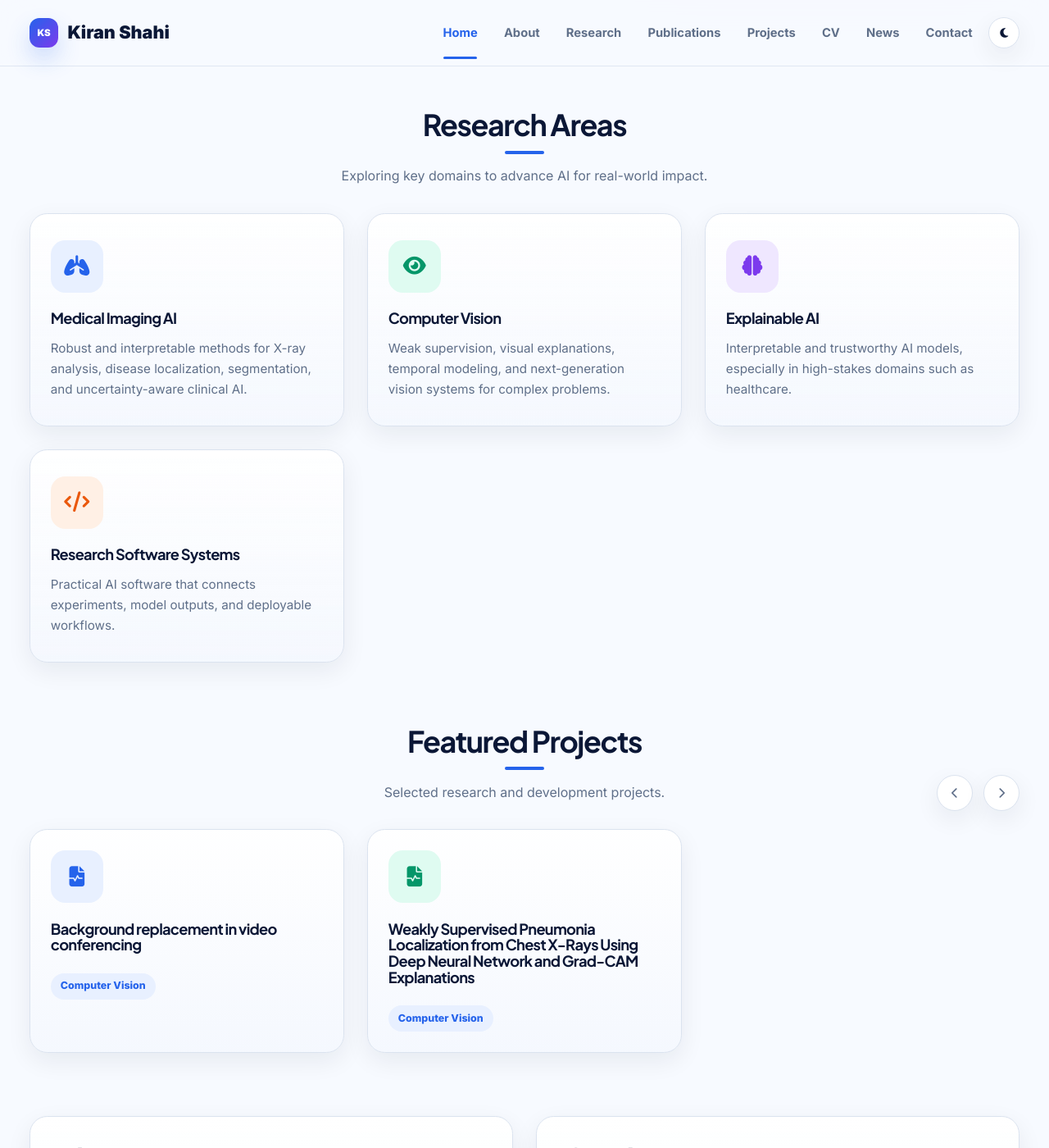
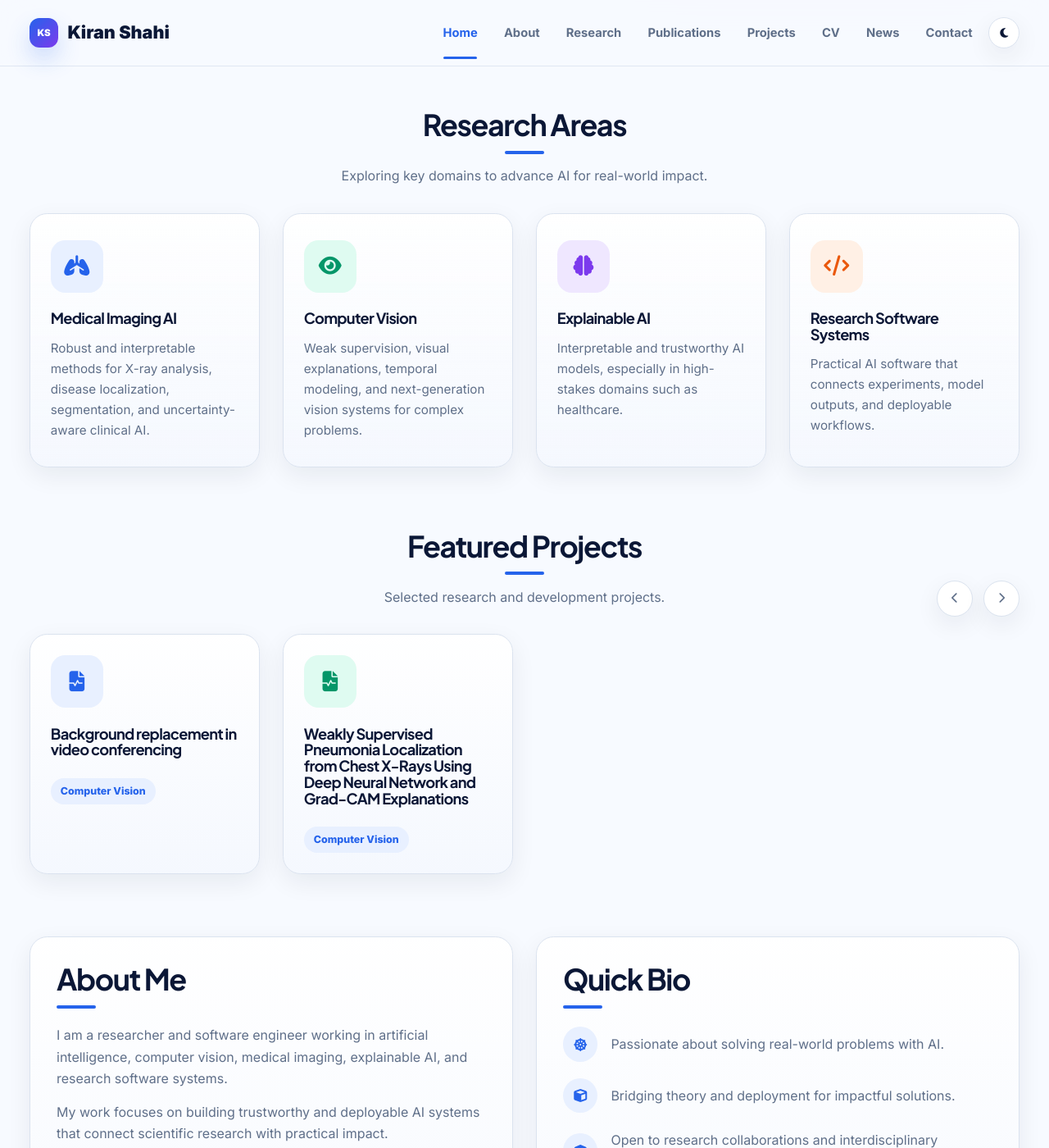
Before and after one commit to kiranshahi/kiranshahi.github.io, a Jekyll site: the page built from index.html, in a window 1280 px wide and 1400 px high, scrolled down 830 px. Shown: the whole window at 82% size. Built offline with Jekyll 4.4.1, drawn with Linux system fonts in a browser that asks for light colours.

Commit message:
loacal project updated

```diff
--- a/assets/css/style.css
+++ b/assets/css/style.css
@@ -359,7 +359,7 @@ main.container {
 .area-grid,
 .project-grid {
   display: grid;
-  grid-template-columns: repeat(3, minmax(0, 1fr));
+  grid-template-columns: repeat(4, minmax(0, 1fr));
   gap: 1.75rem;
 }
 
```
Also changed, not shown: about-2.md (renamed from about.md, +1 -1 lines).
